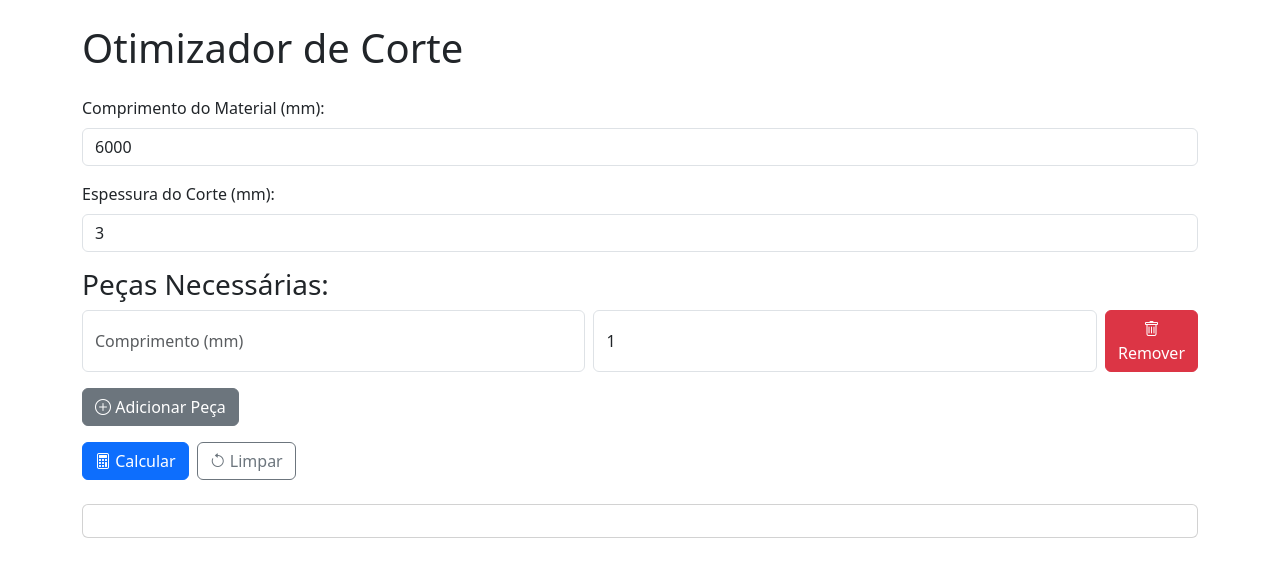
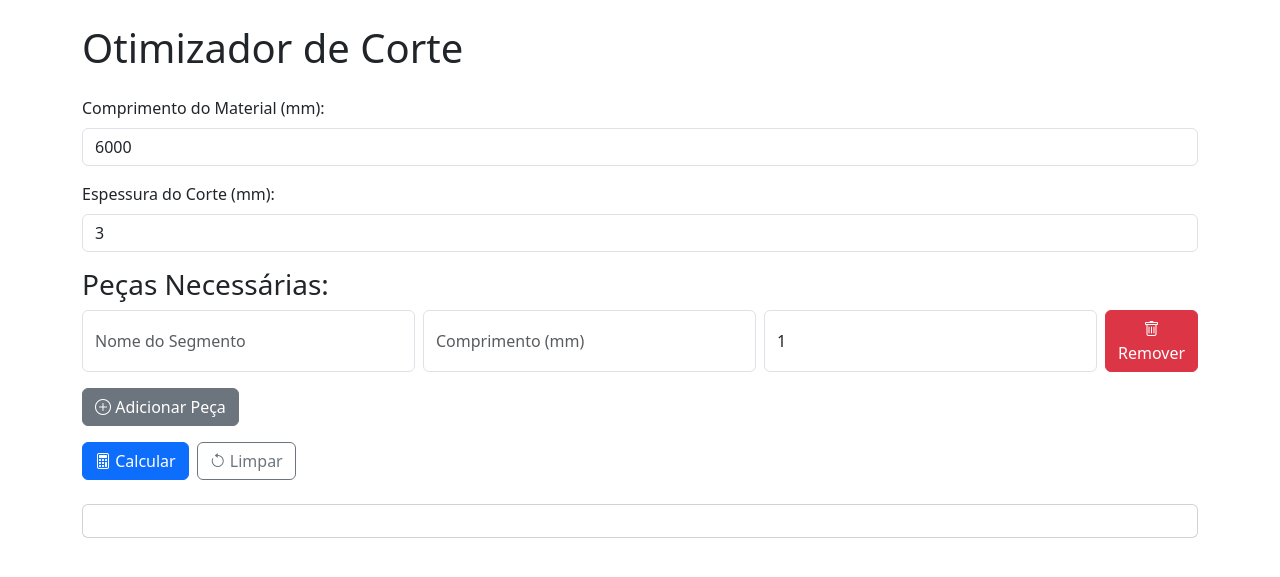
Before and after one commit to filipecrysthian/otimizadorcortes, a Flask app: page / in a window 1280 px wide. Shown: the top 577 px of the page. Run offline with Flask 3, Linux system fonts and the light colour scheme.

Commit message:
index.html updates

```diff
--- a/app.py
+++ b/app.py
@@ -34,7 +34,21 @@ def download_pdf():
     material_length = data.get("material_length")
     pieces = data.get("pieces", [])
     kerf = data.get("kerf", 0)
+    names = data.get("names", [])
+
+    # Validação
+    if not isinstance(material_length, (int, float)) or material_length <= 0:
+        return jsonify({"error": "Comprimento do material deve ser maior que 0"}), 400
+    if not pieces or not all(isinstance(p, (int, float)) and p > 0 for p in pieces):
+        return jsonify({"error": "Peças devem ser uma lista de números positivos"}), 400
+    if not isinstance(kerf, (int, float)) or kerf < 0:
+        return jsonify({"error": "Espessura do corte não pode ser negativa"}), 400
+
     result = optimize_cuts(material_length, pieces, kerf)
+
+    # Adicionar nomes aos resultados
+    for i, bar in enumerate(result["bars"]):
+        bar["name"] = names[i] if i < len(names) else f"Segmento {i + 1}"
 
     # Criar PDF com reportlab
     buffer = BytesIO()
@@ -47,9 +61,9 @@ def download_pdf():
     y = 740
     c.drawString(100, y, "Cortes Otimizados:")
     y -= 20
-    for i, bar in enumerate(result["bars"], 1):
+    for i, bar in enumerate(result["bars"]):
         pieces_str = " x ".join(f"{length}mm" for length in bar["pieces"])
-        c.drawString(100, y, f"Segmento {i}: {pieces_str} | Desperdício: {bar['remaining']:.2f}mm")
+        c.drawString(100, y, f"Segmento {bar['name']}: {pieces_str} | Desperdício: {bar['remaining']:.2f}mm")
         y -= 20
     y -= 20
     c.drawString(100, y, "Resumo:")
--- a/static/script.js
+++ b/static/script.js
@@ -4,11 +4,12 @@ async function calculate() {
     const materialLength = parseFloat(materialLengthInput.value);
     const kerfWidth = parseFloat(kerfWidthInput.value);
     const pieces = [];
+    const pieceNames = [];
 
     // Limpar validações anteriores
     materialLengthInput.classList.remove("is-invalid");
     kerfWidthInput.classList.remove("is-invalid");
-    document.querySelectorAll(".piece-length, .piece-qty").forEach(input => input.classList.remove("is-invalid"));
+    document.querySelectorAll(".piece-name, .piece-length, .piece-qty").forEach(input => input.classList.remove("is-invalid"));
 
     // Validação
     if (isNaN(materialLength) || materialLength <= 0) {
@@ -21,9 +22,11 @@ async function calculate() {
     }
 
     let valid = true;
-    document.querySelectorAll("#pieces .piece-row").forEach(row => {
+    document.querySelectorAll("#pieces .piece-row").forEach((row, index) => {
+        const nameInput = row.querySelector(".piece-name");
         const lengthInput = row.querySelector(".piece-length");
         const qtyInput = row.querySelector(".piece-qty");
+        const name = nameInput.value.trim() || `Segmento ${index + 1}`;
         const length = parseFloat(lengthInput.value);
         const qty = parseInt(qtyInput.value);
 
@@ -38,6 +41,7 @@ async function calculate() {
         if (valid) {
             for (let i = 0; i < qty; i++) {
                 pieces.push(length);
+                pieceNames.push(name);
             }
         }
     });
@@ -62,6 +66,11 @@ async function calculate() {
         return;
     }
 
+    // Adicionar nomes aos resultados
+    result.bars.forEach((bar, index) => {
+        bar.name = pieceNames[index] || `Segmento ${index + 1}`;
+    });
+
     displayResult(result);
     document.getElementById("downloadBtn").style.display = "inline-block";
 }
@@ -81,7 +90,7 @@ function displayResult(result) {
             .join(", ");
         const barDiv = document.createElement("div");
         barDiv.className = "bar";
-        barDiv.innerHTML = `Segmento ${index + 1}: ${piecesStr} | Desperdício: ${bar.remaining.toFixed(2)}mm`;
+        barDiv.innerHTML = `Segmento ${bar.name}: ${piecesStr} | Desperdício: ${bar.remaining.toFixed(2)}mm`;
         resultDiv.appendChild(barDiv);
     });
 
@@ -101,24 +110,49 @@ async function downloadPDF() {
     const materialLength = parseFloat(document.getElementById("materialLength").value);
     const kerfWidth = parseFloat(document.getElementById("kerfWidth").value);
     const pieces = [];
+    const pieceNames = [];
 
-    document.querySelectorAll("#pieces .piece-row").forEach(row => {
+    document.querySelectorAll("#pieces .piece-row").forEach((row, index) => {
+        const name = row.querySelector(".piece-name").value.trim() || `Segmento ${index + 1}`;
         const length = parseFloat(row.querySelector(".piece-length").value);
         const qty = parseInt(row.querySelector(".piece-qty").value);
         if (length && qty) {
             for (let i = 0; i < qty; i++) {
                 pieces.push(length);
+                pieceNames.push(name);
             }
         }
     });
 
-    const response = await fetch("/download_pdf", {
+    const response = await fetch("/optimize", {
         method: "POST",
         headers: { "Content-Type": "application/json" },
         body: JSON.stringify({
             material_length: materialLength,
             pieces: pieces,
             kerf: kerfWidth
+        })
+    });
+
+    const result = await response.json();
+    if (result.error) {
+        alert(result.error);
+        return;
+    }
+
+    // Adicionar nomes aos resultados para o PDF
+    result.bars.forEach((bar, index) => {
+        bar.name = pieceNames[index] || `Segmento ${index + 1}`;
+    });
+
+    const pdfResponse = await fetch("/download_pdf", {
+        method: "POST",
+        headers: { "Content-Type": "application/json" },
+        body: JSON.stringify({
+            material_length: materialLength,
+            pieces: pieces,
+            kerf: kerfWidth,
+            names: pieceNames
         })
     });
 
@@ -135,9 +169,11 @@ async function downloadPDF() {
 
 function addPiece() {
     const piecesDiv = document.getElementById("pieces");
+    const pieceCount = document.querySelectorAll("#pieces .piece-row").length + 1;
     const newRow = document.createElement("div");
     newRow.className = "piece-row d-flex gap-2 mb-2";
     newRow.innerHTML = `
+        <input type="text" class="form-control piece-name" placeholder="Nome do Segmento (ex.: Segmento ${pieceCount})">
         <input type="number" class="form-control piece-length" placeholder="Comprimento (mm)" min="1">
         <input type="number" class="form-control piece-qty" placeholder="Quantidade" value="1" min="1">
         <button class="btn btn-danger remove-btn" onclick="removePiece(this)"><i class="bi bi-trash"></i> Remover</button>
@@ -155,6 +191,7 @@ function clearForm() {
     const piecesDiv = document.getElementById("pieces");
     piecesDiv.innerHTML = `
         <div class="piece-row d-flex gap-2 mb-2">
+            <input type="text" class="form-control piece-name" placeholder="Nome do Segmento (ex.: Segmento 1)">
             <input type="number" class="form-control piece-length" placeholder="Comprimento (mm)" min="1">
             <input type="number" class="form-control piece-qty" placeholder="Quantidade" value="1" min="1">
             <button class="btn btn-danger remove-btn" onclick="removePiece(this)"><i class="bi bi-trash"></i> Remover</button>
@@ -162,5 +199,5 @@ function clearForm() {
     `;
     document.getElementById("result").innerHTML = "";
     document.getElementById("downloadBtn").style.display = "none";
-    document.querySelectorAll(".piece-length, .piece-qty, #materialLength, #kerfWidth").forEach(input => input.classList.remove("is-invalid"));
+    document.querySelectorAll(".piece-name, .piece-length, .piece-qty, #materialLength, #kerfWidth").forEach(input => input.classList.remove("is-invalid"));
 }
--- a/templates/index.html
+++ b/templates/index.html
@@ -28,6 +28,7 @@
             <h3>Peças Necessárias:</h3>
             <div id="pieces">
                 <div class="piece-row d-flex gap-2 mb-2">
+                    <input type="text" class="form-control piece-name" placeholder="Nome do Segmento">
                     <input type="number" class="form-control piece-length" placeholder="Comprimento (mm)" min="1">
                     <input type="number" class="form-control piece-qty" placeholder="Quantidade" value="1" min="1">
                     <button class="btn btn-danger remove-btn" onclick="removePiece(this)"><i class="bi bi-trash"></i> Remover</button>
```
